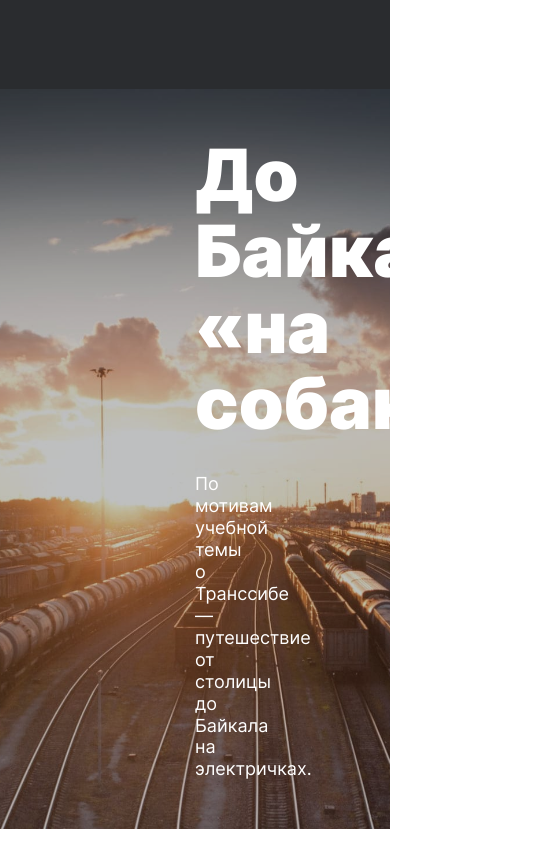
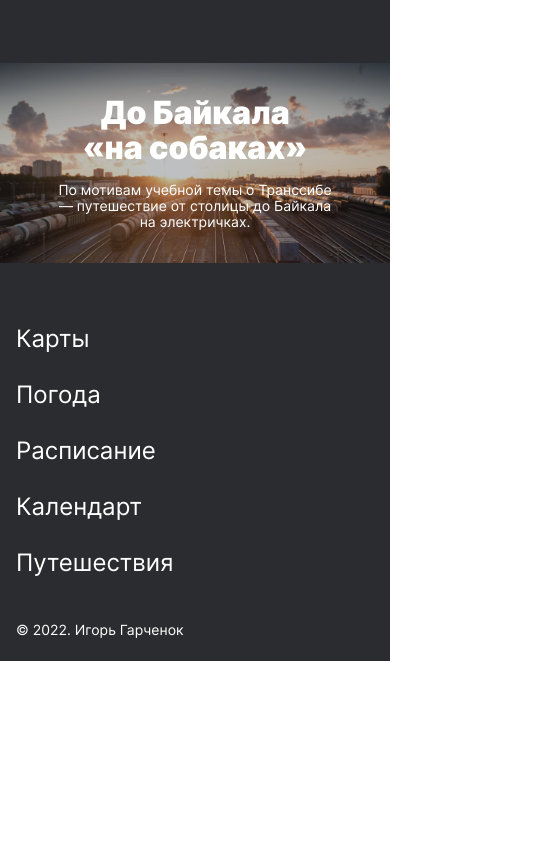
Before and after one commit to Garchenok/russian-travel, a plain HTML site: page index.html in a window 390 px wide. Shown: the part 10159-11026 px from the top of the page, 551 px wide, since content can reach past the window. After the commit the page ends 10820 px from the top, so only its background shows below. Drawn offline with Linux system fonts and the light colour scheme.

Commit message:
create footer

```diff
--- a/blocks/cover/__background/cover__background.css
+++ b/blocks/cover/__background/cover__background.css
@@ -10,6 +10,8 @@
   background-size: cover;
   background-position: center;
   text-decoration: none;
+  margin: 0 auto;
+  padding: 0;
 }
 
 .cover__background:after {
@@ -21,9 +23,30 @@
   top: 0;
   left: 0;
   opacity: 0.3;
-  transition: opacity 0.3s linear;
+  transition: 0.3s linear;
 }
 
 .cover__background:hover::after {
   opacity: 0.8;
 }
+
+/*1024*/
+@media screen and (max-width: 1024px) {
+  .cover__background {
+    min-height: 640px;
+  }
+}
+
+/*768*/
+@media screen and (max-width: 768px) {
+  .cover__background {
+    min-height: 480px;
+  }
+}
+
+/*320*/
+@media screen and (max-width: 568px) {
+  .cover__background {
+    min-height: 200px;
+  }
+}
--- a/blocks/cover/__subtitle/cover__subtitle.css
+++ b/blocks/cover/__subtitle/cover__subtitle.css
@@ -1,4 +1,5 @@
 .cover__subtitle {
+  font-family: "Inter", "Arial", sans-serif;
   font-style: normal;
   font-weight: 400;
   font-size: 18px;
@@ -6,6 +7,17 @@
   color: #fff;
   z-index: 1;
   margin: 32px auto 0;
-  max-width: calc(100% - 2 * 412px);
+  max-width: 360px;
   text-align: center;
+  position: relative;
 }
+
+/*320*/
+@media screen and (max-width: 568px) {
+  .cover__subtitle {
+    font-size: 14px;
+    line-height: 114%;
+    max-width: 288px;
+    margin: 16px auto 0;
+  }
+}
--- a/blocks/cover/__title/cover__title.css
+++ b/blocks/cover/__title/cover__title.css
@@ -1,11 +1,23 @@
 .cover__title {
+  font-family: "Inter", "Arial", sans-serif;
   font-style: normal;
   font-weight: 900;
   font-size: 72px;
-  line-height: 76px;
+  line-height: 106%;
   color: #fff;
   z-index: 1;
   margin: 0 auto;
-  max-width: calc(100% - 2 * 312px);
+  max-width: 560px;
   text-align: center;
+  position: relative;
+  padding: 0;
 }
+
+/*320*/
+@media screen and (max-width: 568px) {
+  .cover__title {
+    font-size: 32px;
+    line-height: 109%;
+    max-width: 288px;
+  }
+}
--- a/blocks/cover/cover.css
+++ b/blocks/cover/cover.css
@@ -2,3 +2,24 @@
   max-width: 1184px;
   margin: 92px auto;
 }
+
+/*1024*/
+@media screen and (max-width: 1024px) {
+  .cover {
+    width: 100%;
+  }
+}
+
+/*768*/
+@media screen and (max-width: 768px) {
+  .cover {
+    margin: 90px auto 88px;
+  }
+}
+
+/*320*/
+@media screen and (max-width: 568px) {
+  .cover {
+    margin: 66px auto 64px;
+  }
+}
--- /dev/null
+++ b/blocks/footer/__copyright/footer__copyright.css
@@ -0,0 +1,18 @@
+.footer__copyright {
+  font-style: normal;
+  font-weight: 400;
+  font-size: 14px;
+  line-height: 114%;
+  text-align: right;
+  margin: 0;
+  padding: 0;
+  white-space: nowrap;
+}
+
+/*320*/
+@media screen and (max-width: 720px) {
+  .footer__copyright {
+    line-height: 100%;
+    margin-left: 16px;
+  }
+}
--- /dev/null
+++ b/blocks/footer/__item/footer__item.css
@@ -0,0 +1,21 @@
+.footer__item {
+  margin: 0 18px 0 0;
+}
+
+.footer__item:last-child {
+  margin-right: 0;
+}
+
+/*320*/
+@media screen and (max-width: 720px) {
+  .footer__item {
+    margin: 0 0 32px 16px;
+  }
+}
+
+/*320*/
+@media screen and (max-width: 720px) {
+  .footer__item:last-child {
+    margin: 0 0 48px 16px;
+  }
+}
--- /dev/null
+++ b/blocks/footer/__link/footer__link.css
@@ -0,0 +1,23 @@
+.footer__link {
+  text-decoration: none;
+  color: #fff;
+  font-style: normal;
+  font-weight: 400;
+  font-size: 16px;
+  line-height: 112%;
+  transition: 0.2 linear;
+}
+
+.footer__link:hover {
+  opacity: 0.3;
+}
+
+/*320*/
+@media screen and (max-width: 720px) {
+  .footer__link {
+    display: flex;
+    flex-direction: column;
+    font-size: 24px;
+    line-height: 100%;
+  }
+}
--- /dev/null
+++ b/blocks/footer/__links/footer__links.css
@@ -0,0 +1,16 @@
+.footer__links {
+  list-style: none;
+  display: flex;
+  flex-direction: row;
+  flex-wrap: wrap;
+  margin: 0;
+  padding: 0;
+}
+
+/*320*/
+@media screen and (max-width: 720px) {
+  .footer__links {
+    display: flex;
+    flex-direction: column;
+  }
+}
--- /dev/null
+++ b/blocks/footer/footer.css
@@ -0,0 +1,24 @@
+.footer {
+  max-width: 1184px;
+  margin: 0 auto;
+  padding: 0 48px 24px;
+  display: flex;
+  justify-content: space-between;
+}
+
+/*768*/
+@media screen and (max-width: 984px) {
+  .footer {
+    padding: 0 24px 24px;
+  }
+}
+
+/*320*/
+@media screen and (max-width: 720px) {
+  .footer {
+    display: flex;
+    flex-direction: column;
+    align-items: flex-start;
+    padding: 0 0 24px 0;
+  }
+}
--- a/blocks/place/__paragraph/place__paragraph.css
+++ b/blocks/place/__paragraph/place__paragraph.css
@@ -1,4 +1,5 @@
 .place__paragraph {
+  font-family: "Inter", "Arial", sans-serif;
   margin: 0;
   padding-bottom: 26px;
   font-style: normal;
--- a/index.html
+++ b/index.html
@@ -307,14 +307,61 @@
             href="https://stampsy.com/na-elektrichkakh-do-baikala"
             target="_blank"
           >
-            <h2 class="cover__title">До Байкала «на собаках»</h2>
+            <h2 class="cover__title">До Байкала «на&nbsp;собаках»</h2>
             <p class="cover__subtitle">
-              По мотивам учебной темы о Транссибе — путешествие от столицы до
-              Байкала на электричках.
+              По&nbsp;мотивам учебной темы о Транссибе — путешествие
+              от&nbsp;столицы до Байкала на электричках.
             </p>
           </a>
         </section>
       </main>
+      <footer class="footer">
+        <nav>
+          <ul class="footer__links">
+            <li class="footer__item">
+              <a
+                class="footer__link"
+                href="https://yandex.ru/maps"
+                target="_blank"
+                >Карты</a
+              >
+            </li>
+            <li class="footer__item">
+              <a
+                class="footer__link"
+                href="https://yandex.ru/pogoda"
+                target="_blank"
+                >Погода</a
+              >
+            </li>
+            <li class="footer__item">
+              <a
+                class="footer__link"
+                href="https://rasp.yandex.ru"
+                target="_blank"
+                >Расписание</a
+              >
+            </li>
+            <li class="footer__item">
+              <a
+                class="footer__link"
+                href="https://calendar.yandex.ru"
+                target="_blank"
+                >Календарт</a
+              >
+            </li>
+            <li class="footer__item">
+              <a
+                class="footer__link"
+                href="https://travel.yandex.ru"
+                target="_blank"
+                >Путешествия</a
+              >
+            </li>
+          </ul>
+        </nav>
+        <p class="footer__copyright">© 2022. Игорь Гарченок</p>
+      </footer>
     </div>
   </body>
 </html>
--- a/pages/index.css
+++ b/pages/index.css
@@ -43,3 +43,9 @@
 @import url(../blocks/cover/__background/cover__background.css);
 @import url(../blocks/cover/__title/cover__title.css);
 @import url(../blocks/cover/__subtitle/cover__subtitle.css);
+
+@import url(../blocks/footer/footer.css);
+@import url(../blocks/footer/__links/footer__links.css);
+@import url(../blocks/footer/__item/footer__item.css);
+@import url(../blocks/footer/__link/footer__link.css);
+@import url(../blocks/footer/__copyright/footer__copyright.css);
```
